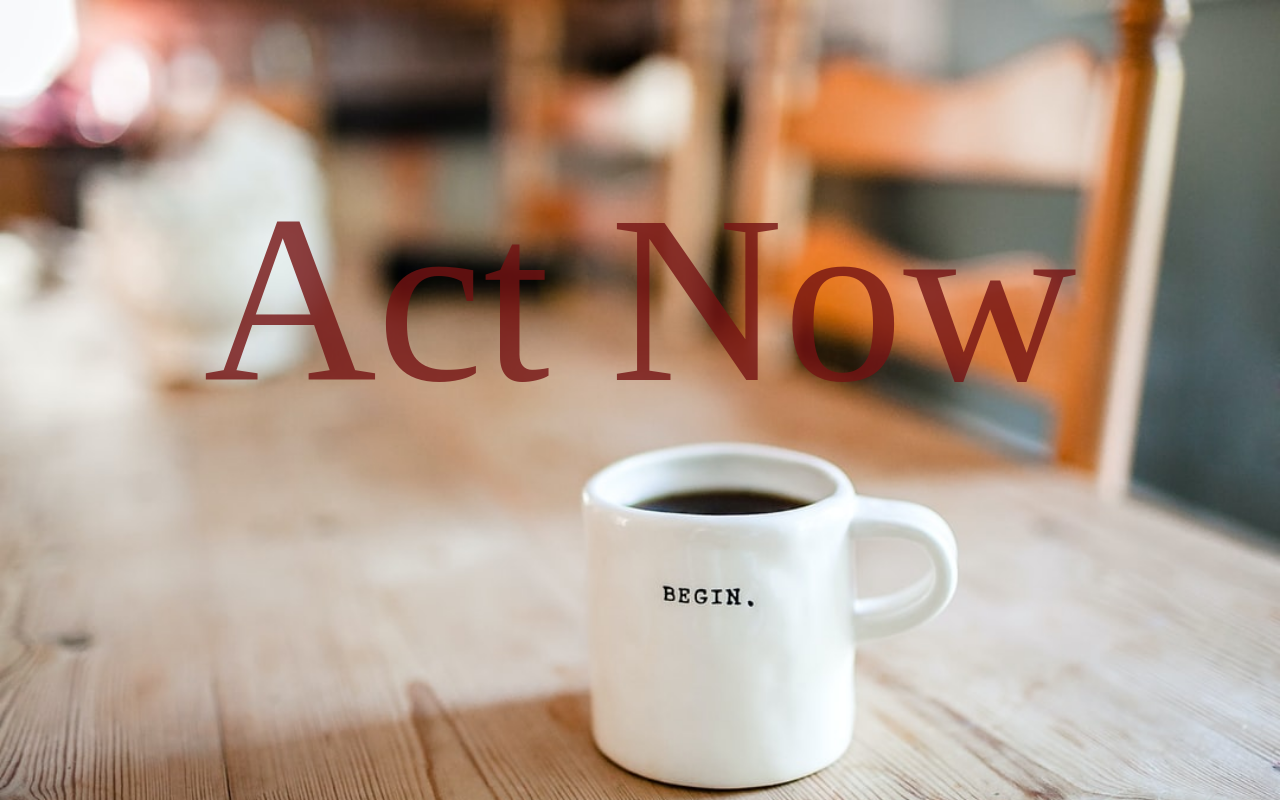
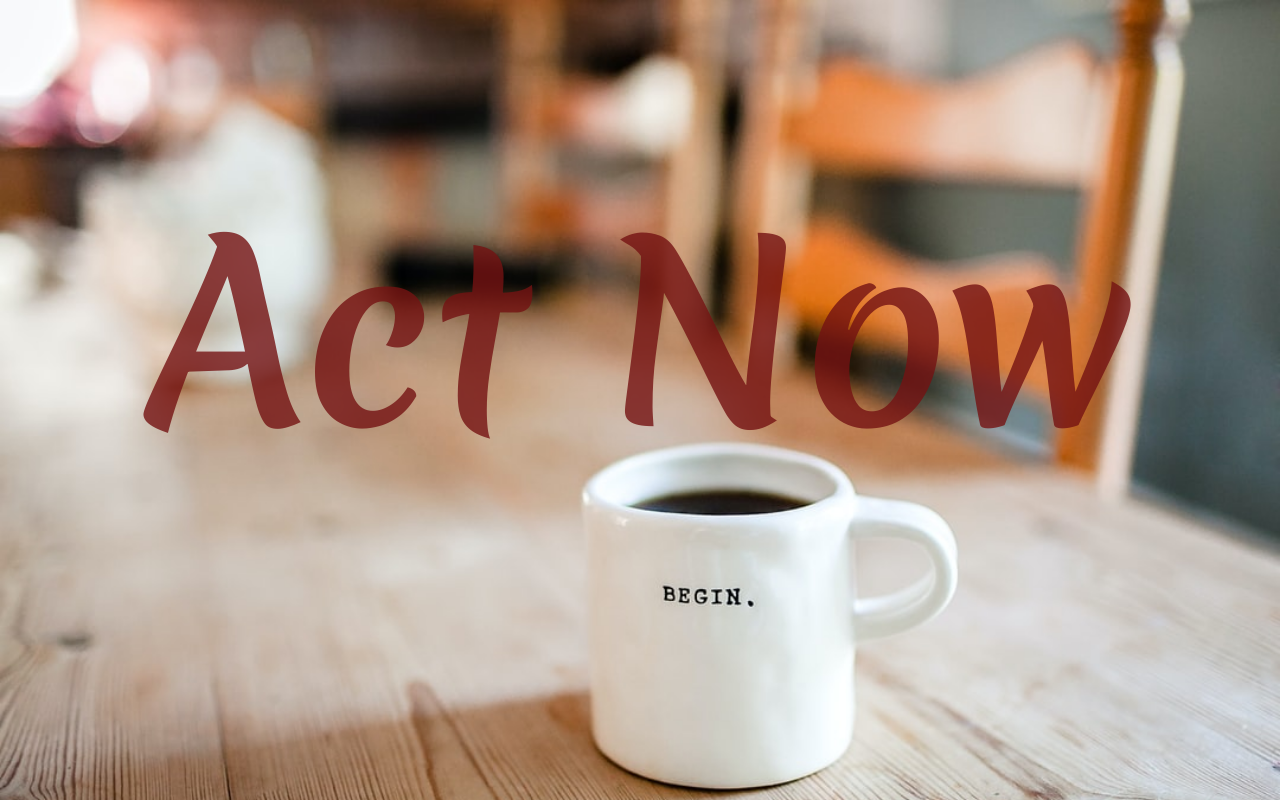
Before and after one commit to Blankjr/browserStartPage, a plain HTML site: page index.html in a window 1280 px wide. Drawn offline with Linux system fonts and the light colour scheme.

Commit message:
changed Font

```diff
--- a/style.css
+++ b/style.css
@@ -1,3 +1,5 @@
+@import url("https://fonts.googleapis.com/css2?family=Merienda:wght@700&display=swap");
+
 body {
   background-image: url(./img/begin_coffe.jfif);
   background-size: cover;
@@ -8,6 +10,7 @@ h1 {
   filter: opacity(80%);
   text-align: center;
   font-size: 15em;
+  font-family: "Merienda", cursive;
 }
 main {
   margin-top: 10%;
```
